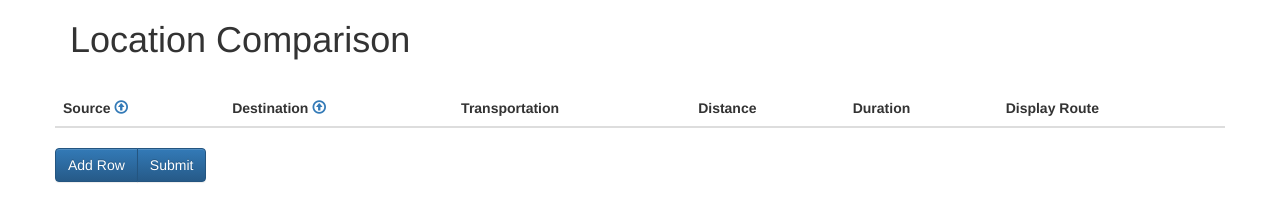
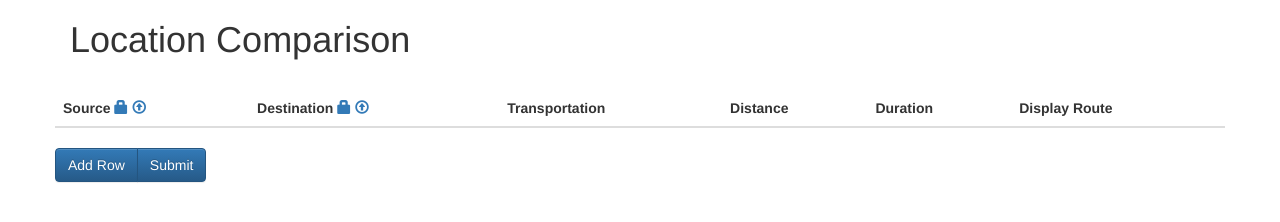
Before and after one commit to DominikSchmidtlein/LocationComparison, a plain HTML site: page index.html in a window 1280 px wide. Drawn offline with nearby package versions, Linux system fonts and the light colour scheme; some packages are replaced by stand-ins of ours.

Commit message:
added column lock icon without function

```diff
--- a/index.html
+++ b/index.html
@@ -56,10 +56,14 @@
           <thead>
             <tr>
               <th>Source
+                <a href="" onclick="return" data-toggle="tooltip" title="Lock Column">
+                <span class="glyphicon glyphicon-lock"></span></a>
                 <a href="" onclick="return openFile(0)" data-toggle="tooltip" title="Upload">
                 <span class="glyphicon glyphicon-upload"></span></a>
               </th>
               <th>Destination
+                <a href="" onclick="return" data-toggle="tooltip" title="Lock Column">
+                <span class="glyphicon glyphicon-lock"></span></a>
                 <a href="" onclick="return openFile(1)" data-toggle="tooltip" title="Upload">
                 <span class="glyphicon glyphicon-upload"></span></a>
               </th>
```
